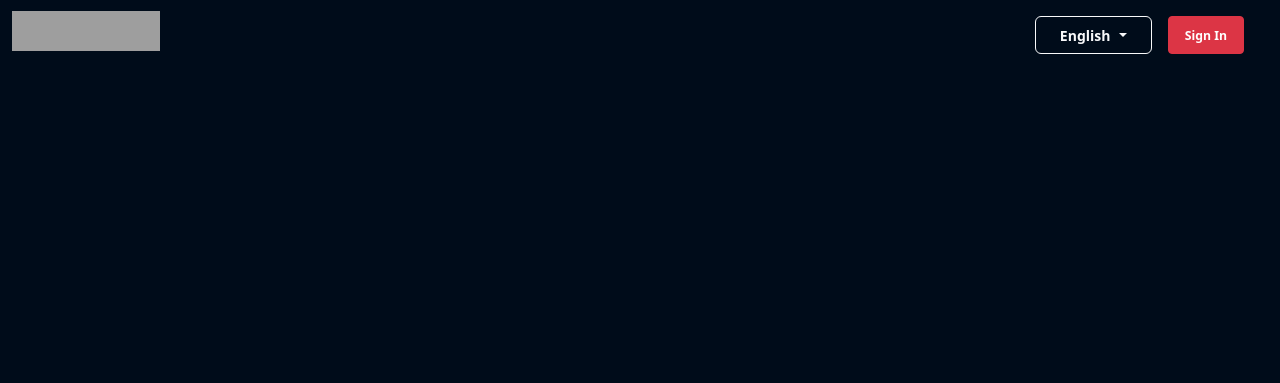
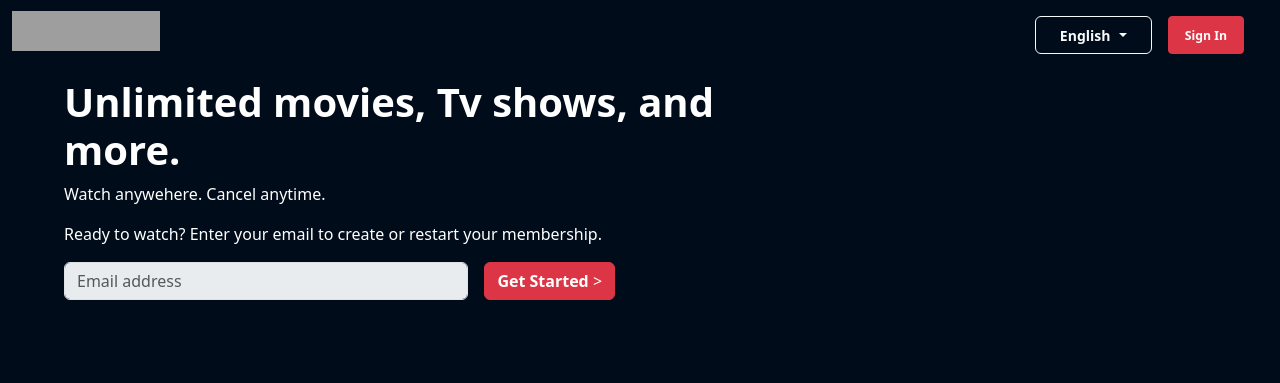
Before and after one commit to Ekin-Sen/Netflix_Landing_Page, a plain HTML site: page index.html in a window 1280 px wide. Drawn offline with nearby package versions, Linux system fonts and the light colour scheme; grey boxes are pictures that could not be loaded.

Commit message:
membership section added

```diff
--- a/index.html
+++ b/index.html
@@ -31,7 +31,35 @@
     <!-- NAVBAR END -->
     </header>
     <!-- HEADER END -->
-
+    <!-- SECTION START -->
+    <section>
+      <article>
+        <div class="row">
+    <!-- ARTICLE 1 - MEMBERSHIP START -->
+          <div class="col-10 col-lg-7 pb-5 ms-5">
+            <div class="card bg-transparent border-0">
+              <div class="card-body text-white">
+                <h1 class="card-title d-none d-md-block"><strong>Unlimited movies, Tv shows, and more.</strong></h1>
+                <h3 class="card-title d-md-none"><strong>Unlimited movies, Tv shows, and more.</strong></h3>
+                <p class="card-text">Watch anywehere. Cancel anytime.</p>
+                <p class="card-text">Ready to watch? Enter your email to create or restart your membership.</p>
+                <form class="row g-3">
+                  <div class="col-7 ">
+                    <label for="email" class="visually-hidden">Email</label>
+                    <input type="email" class="form-control bg-body-secondary text-white-50" id="email" placeholder="Email address">
+                  </div>
+                  <div class="col-auto">
+                    <button type="submit" class="btn btn-danger mb-3"><strong>Get Started</strong> ></button>
+                  </div>
+                </form>
+              </div>
+            </div>
+          </div>
+    <!-- ARTICLE 1 - MEMBERSHIP END -->
+        </div>
+      </article>
+    </section>
+    <!-- SECTION END -->
 
 
 
```
